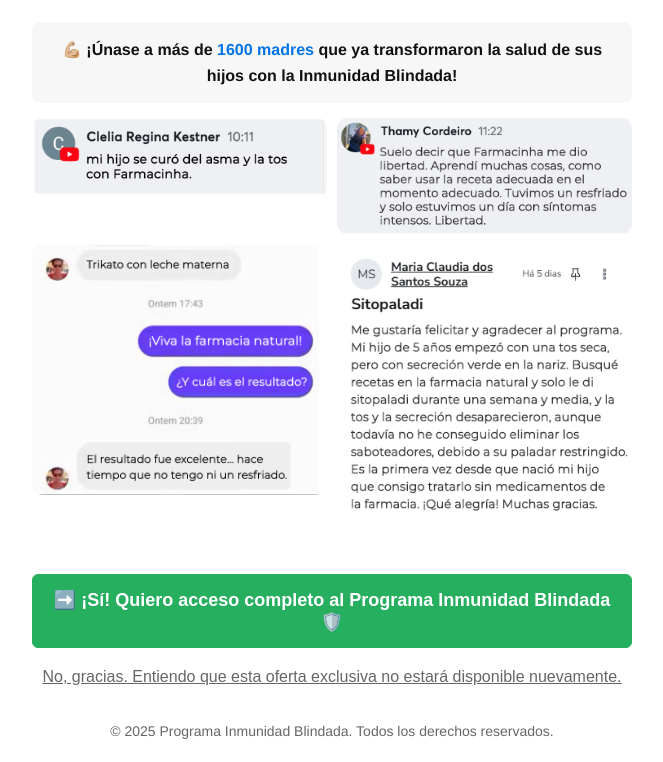
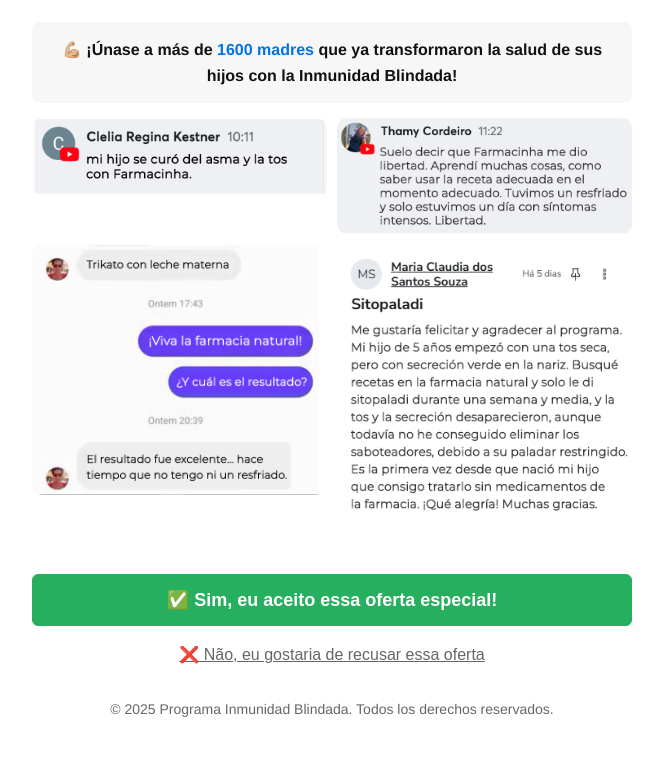
Before and after one commit to lxddigital10/upsell_farmacianatural, a plain HTML site: page index.html in a window 1280 px wide. Shown: the part 1143-1905 px from the top of the page, without its empty margins (308-971 px from the left). After the commit the page ends 1883 px from the top, so only its background shows below. Drawn offline with Linux system fonts and the light colour scheme.

Commit message:
Refactor index.html for improved structure and content

```diff
--- a/index.html
+++ b/index.html
@@ -158,13 +158,36 @@
 
     <br>
 
-    <!-- Código de la Kiwify (Upsell funcional) -->
-    <div style="text-align:center" id="kiwify-upsell-i8qndNz" data-upsell-url="" data-downsell-url="">
-      <button id="kiwify-upsell-trigger-i8qndNz">➡️ ¡Sí! Quiero acceso completo al Programa Inmunidad Blindada 🛡️</button>
-      <div id="kiwify-upsell-cancel-trigger-i8qndNz">No, gracias. Entiendo que esta oferta exclusiva no estará disponible nuevamente.</div>
-    </div>
+    <!-- 🔥 Código de Upsell com Downsell Integrado (Kiwify) -->
+<div style="text-align:center"
+     id="kiwify-upsell-i8qndNz"
+     data-upsell-url=""
+     data-downsell-url="https://lxddigital10.github.io/downsell_farmacianatural/">
 
-    <script src="https://snippets.kiwify.com/upsell/upsell.min.js"></script>
+  <button id="kiwify-upsell-trigger-i8qndNz"
+          style="background-color:#27AF60;
+                 padding:12px 16px;
+                 cursor:pointer;
+                 color:#FFFFFF;
+                 font-weight:600;
+                 border-radius:4px;
+                 border:1px solid #27AF60;
+                 font-size:20px;">
+    ✅ Sim, eu aceito essa oferta especial!
+  </button>
+
+  <div id="kiwify-upsell-cancel-trigger-i8qndNz"
+       style="margin-top:1rem;
+              cursor:pointer;
+              font-size:16px;
+              text-decoration:underline;
+              font-family:sans-serif;">
+    ❌ Não, eu gostaria de recusar essa oferta
+  </div>
+</div>
+
+<!-- Script da Kiwify (não remover) -->
+<script src="https://snippets.kiwify.com/upsell/upsell.min.js"></script>
 
     <footer>
       © 2025 Programa Inmunidad Blindada. Todos los derechos reservados.
```
